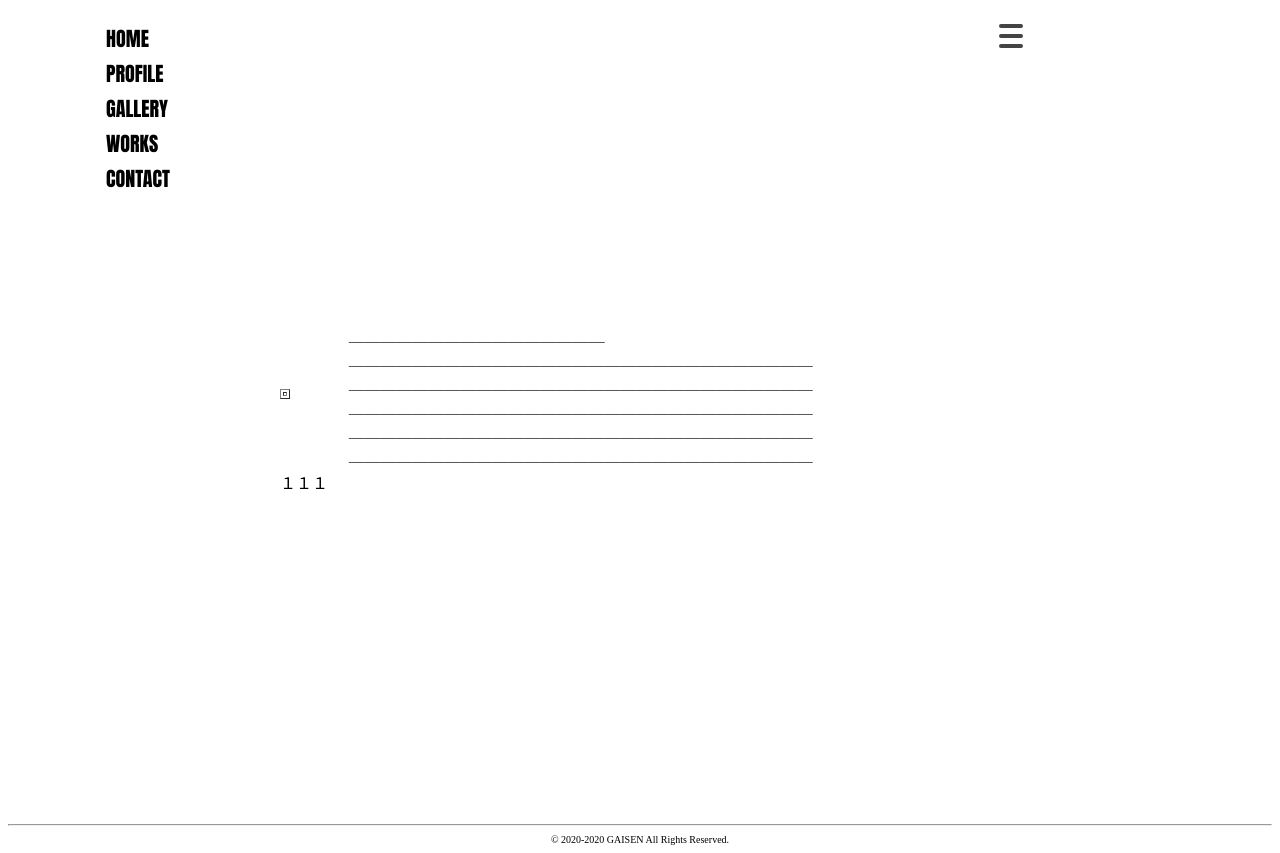
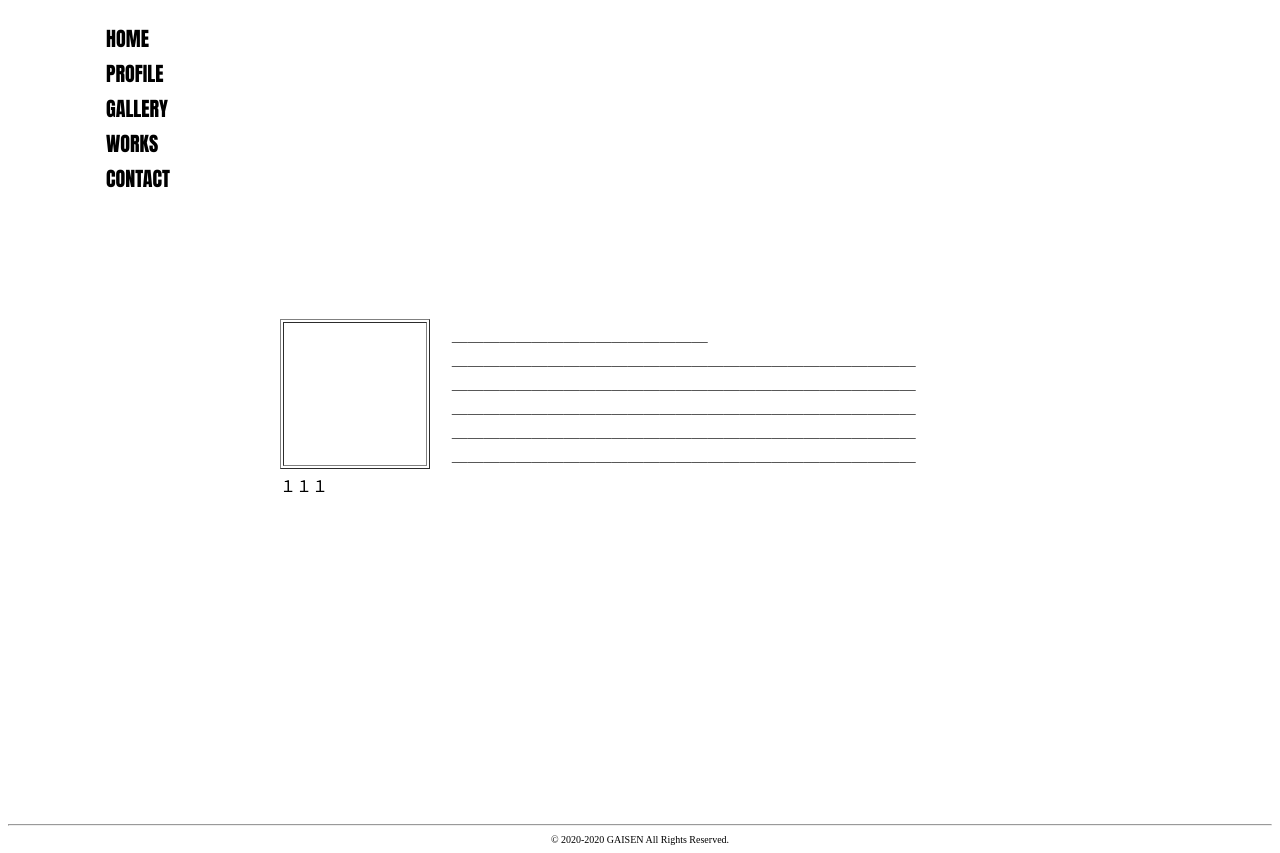
Before and after one commit to garuku19991120/gaisen11111, a PHP site: page /profile.php in a window 1280 px wide. Run offline with PHP 8.4, Linux system fonts and the light colour scheme.

Commit message:
CSSの追加とCSSの追加に伴った各ファイルの変更

```diff
--- a/HP/contact.php
+++ b/HP/contact.php
@@ -7,6 +7,7 @@
 -->
     <meta charset="UTF-8">
     <link rel="stylesheet" href="./css/style.css">
+    <link rel="stylesheet" href="./css/size.css">
     <link rel="stylesheet" href="./css/menu.css">
     <link rel="stylesheet" href="./css/form.css">
     <script type = "text/javascript">
--- a/HP/css/menu.css
+++ b/HP/css/menu.css
@@ -81,3 +81,6 @@
 .menu01:hover{
   opacity: 0.6;
 }
+.kotei{
+  position: fixed;
+}
--- /dev/null
+++ b/HP/css/profile.css
@@ -0,0 +1,5 @@
+.top{
+  width: 150px;
+  height: 150px;
+  vertical-align: top;
+}
--- /dev/null
+++ b/HP/css/size.css
@@ -0,0 +1,19 @@
+/* ここはサイズごとによって表示が変わるものを書いてあげるファイル */
+
+@media screen and (max-width:639px) {
+  .none{
+    display: none;
+  }
+}
+
+@media only screen and (min-width:640px) and (max-width:1023px) {
+.none{
+  display: none;
+}
+}
+
+@media screen and (min-width:1024px) {
+.none2{
+  display: none;
+}
+}
--- a/HP/gallery.php
+++ b/HP/gallery.php
@@ -7,6 +7,8 @@
 -->
     <meta charset="UTF-8">
     <link rel="stylesheet" href="./css/style.css">
+    <link rel="stylesheet" href="./css/size.css">
+    <link rel="stylesheet" href="./css/profile.css">
     <link rel="stylesheet" href="./css/menu.css">
     <title>GALLERY</title>
 </head>
--- a/HP/index.php
+++ b/HP/index.php
@@ -7,6 +7,7 @@
 -->
     <meta charset="UTF-8">
     <link rel="stylesheet" href="./css/style.css">
+    <link rel="stylesheet" href="./css/size.css">
     <link rel="stylesheet" href="./css/menu.css">
     <title>HOME</title>
 </head>
--- a/HP/php/menu_main.php
+++ b/HP/php/menu_main.php
@@ -3,6 +3,7 @@
 
 
 echo '
+<div class="kotei">
   <table class="none">
     <tr>
       <td>
@@ -30,5 +31,6 @@ echo '
       </td>
     </tr>
   </table>
+</div>
 ';
 ?>
--- a/HP/php/menu_phone.php
+++ b/HP/php/menu_phone.php
@@ -1,5 +1,7 @@
 <?php
 echo '
+<div class="none2">
+<div class="kotei">
 <input id="acd-check1" class="acd-check" type="checkbox">
   <label class="acd-label" for="acd-check1">
     <div id="humberger"class="btn">
@@ -24,5 +26,7 @@ echo '
       </tr>
     </table>
   </div>
+  </div>
+    </div>
   ';
 ?>
--- a/HP/profile.php
+++ b/HP/profile.php
@@ -7,6 +7,8 @@
 -->
     <meta charset="UTF-8">
     <link rel="stylesheet" href="./css/style.css">
+    <link rel="stylesheet" href="./css/size.css">
+    <link rel="stylesheet" href="./css/profile.css">
     <link rel="stylesheet" href="./css/menu.css">
     <title>PROFILE</title>
 </head>
@@ -22,14 +24,15 @@
         <td>
           <table class="main_contents">
             <tr>
-              <td class="top">
+              <td>
+                <div class="ueyose">
                 <table border="1"class="top">
                   <tr>
                     <td></td>
                   </tr>
                 </table>
               </td>
-              <td class="top">
+              <td>
                 ＿＿＿＿＿＿＿＿＿＿＿＿＿＿＿＿<br>
 
                 ＿＿＿＿＿＿＿＿＿＿＿＿＿＿＿＿＿＿＿＿＿＿＿＿＿＿＿＿＿<br>
@@ -46,6 +49,7 @@
               <td>１１１</td>
             </tr>
           </table>
+        </div>
           </td>
           <td class="ueyose">
             <table class="yohaku">
--- a/HP/works.php
+++ b/HP/works.php
@@ -7,6 +7,7 @@
 -->
     <meta charset="UTF-8">
     <link rel="stylesheet" href="./css/style.css">
+    <link rel="stylesheet" href="./css/size.css">
     <link rel="stylesheet" href="./css/menu.css">
     <title>WORKS</title>
 </head>
```
Also changed, not shown: 1 other file.
